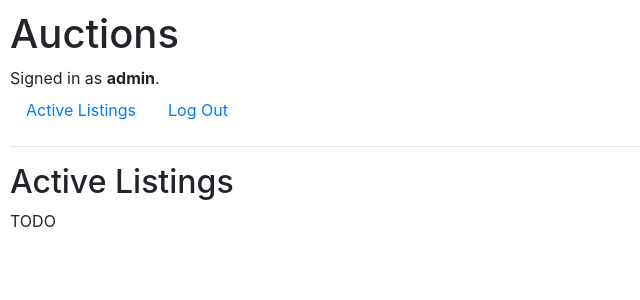
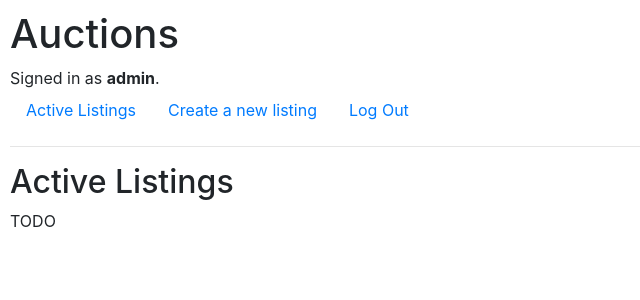
Before and after one commit to 1hubert/cs50w-commerce, a Django app: page / in a window 1280 px wide. Shown: the top 300 px of the page, without its empty margins (0-640 px from the left). Run offline with Django 3.2, Linux system fonts and the light colour scheme; a user stored in the database is signed in; some libraries are stand-ins or nearby versions.

Commit message:
feat: create a view for creating new listing

```diff
--- a/auctions/templates/auctions/layout.html
+++ b/auctions/templates/auctions/layout.html
@@ -22,6 +22,9 @@
             </li>
             {% if user.is_authenticated %}
                 <li class="nav-item">
+                    <a class="nav-link" href="{% url 'new_listing' %}">Create a new listing</a>
+                </li>
+                <li class="nav-item">
                     <a class="nav-link" href="{% url 'logout' %}">Log Out</a>
                 </li>
             {% else %}
--- a/auctions/urls.py
+++ b/auctions/urls.py
@@ -6,5 +6,6 @@ urlpatterns = [
     path("", views.index, name="index"),
     path("login", views.login_view, name="login"),
     path("logout", views.logout_view, name="logout"),
-    path("register", views.register, name="register")
+    path("register", views.register, name="register"),
+    path("new", views.new_listing, name="new_listing"),
 ]
--- a/auctions/views.py
+++ b/auctions/views.py
@@ -61,3 +61,10 @@ def register(request):
         return HttpResponseRedirect(reverse("index"))
     else:
         return render(request, "auctions/register.html")
+
+
+def new_listing(request):
+    if request.method == 'POST':
+        pass
+    else:
+        return render(request, 'auctions/new_listing.html')
```
Also changed, not shown: db.sqlite3.
